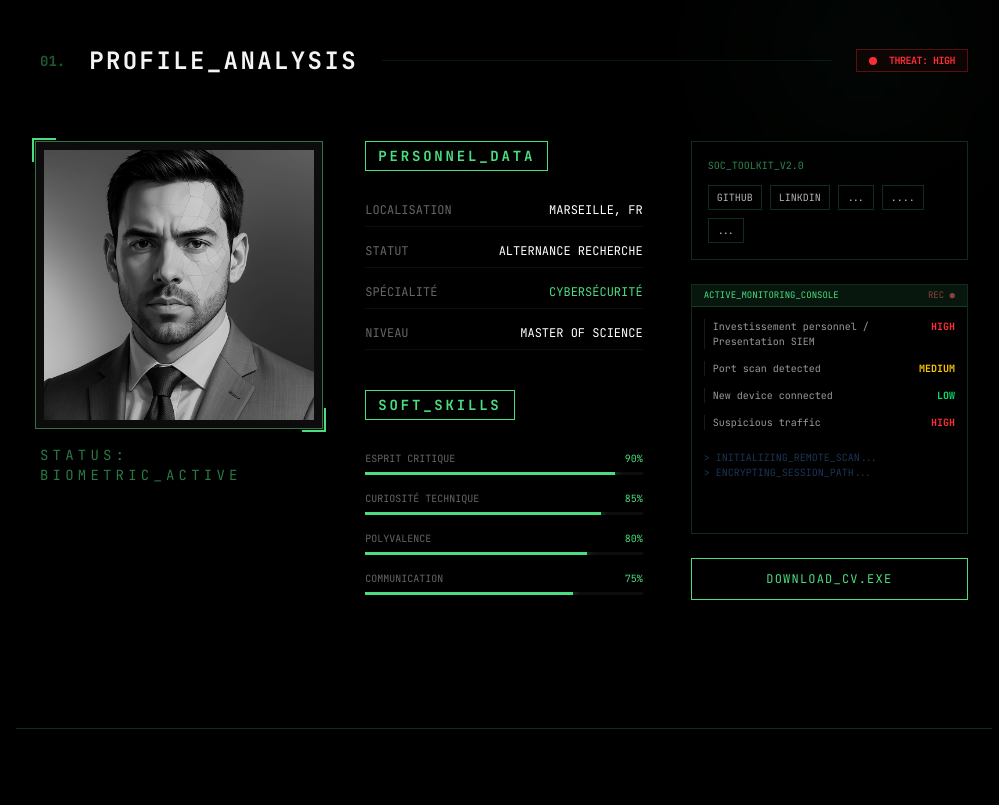
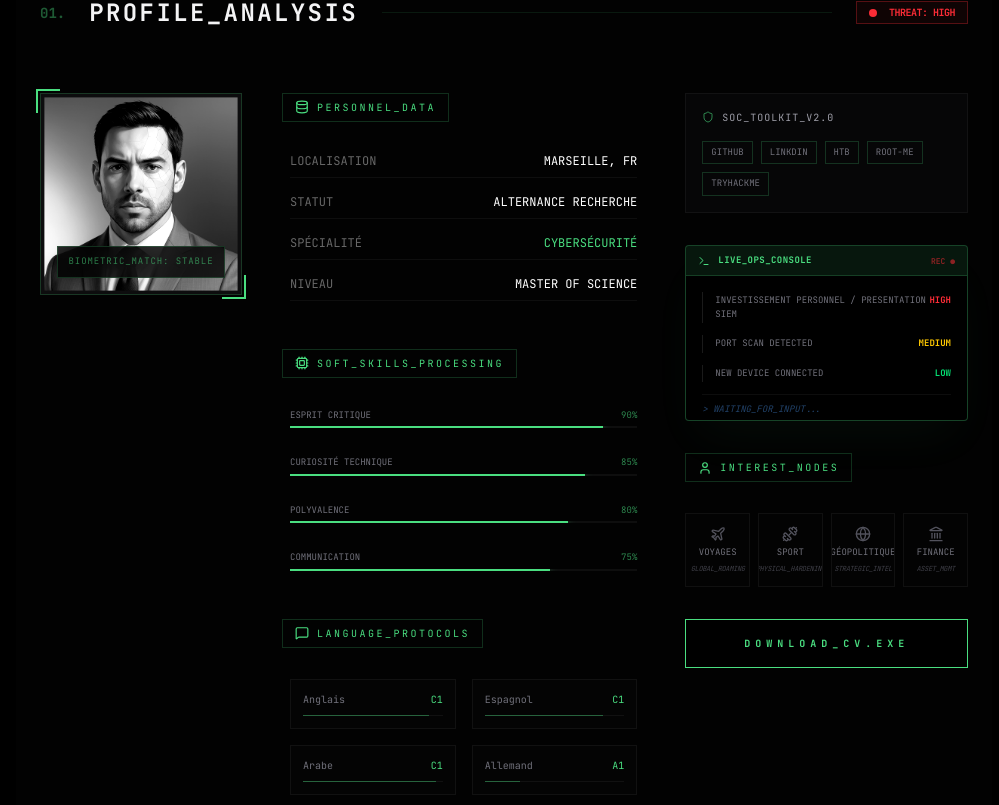
Before and after one commit to JN13012/Portfolio-React, a React (Vite) app: page / in a window 1280 px wide. Shown: the part 715-1520 px from the top of the page, without its empty margins (136-1135 px from the left). Built offline with nearby package versions, Linux system fonts and the light colour scheme.

Commit message:
Feat: Icone, Centres d'interets, Langues, + style titre

```diff
--- a/package.json
+++ b/package.json
@@ -10,6 +10,7 @@
     "preview": "vite preview"
   },
   "dependencies": {
+    "lucide-react": "^0.577.0",
     "react": "^19.2.4",
     "react-dom": "^19.2.4"
   },
--- a/src/components/Profile.jsx
+++ b/src/components/Profile.jsx
@@ -1,164 +1,224 @@
-import React from "react";
+import React, { memo } from "react";
 import ProfilImg from "../assets/Profil.png";
+import {
+  Plane,
+  Dumbbell,
+  Globe,
+  Landmark,
+  Terminal,
+  User,
+  Cpu,
+  MessageSquare,
+  Shield,
+  Database,
+} from "lucide-react";
+
+/* ===================== SUB-COMPONENTS ===================== */
+
+const SectionTitle = ({ icon: Icon, title, duration = 700, hasAnimate = true }) => (
+  <div className={`relative inline-block overflow-hidden mb-6 border border-cyber/20 ${hasAnimate ? 'group/title cursor-help' : ''}`}>
+    {hasAnimate && (
+      <div
+        className="absolute inset-y-0 left-0 w-0 bg-cyber group-hover/title:w-full transition-all ease-in-out z-0"
+        style={{ transitionDuration: `${duration}ms` }}
+      />
+    )}
+    <div className="relative z-10 flex items-center gap-2 px-3 py-1.5">
+      <Icon
+        size={14}
+        className={`transition-colors duration-300 ${hasAnimate ? 'text-cyber group-hover/title:text-black' : 'text-cyber'}`}
+      />
+      <h3 className={`text-[10px] font-mono uppercase tracking-[0.25em] transition-colors duration-300 ${hasAnimate ? 'text-cyber group-hover/title:text-black' : 'text-cyber'}`}>
+        {title}
+      </h3>
+    </div>
+  </div>
+);
+
+const SkillBar = memo(({ label, progress }) => (
+  <div className="space-y-1 group cursor-default">
+    <div className="flex justify-between text-[9px] font-mono text-zinc-500 uppercase group-hover:text-zinc-200 transition-colors">
+      <span>{label}</span>
+      <span className="text-cyber/60">{progress}%</span>
+    </div>
+    <div className="h-[2px] w-full bg-white/5 relative overflow-hidden">
+      <div
+        className="h-full bg-cyber shadow-[0_0_8px_#4ade80] transition-all duration-1000 ease-out"
+        style={{ width: `${progress}%` }}
+      />
+    </div>
+  </div>
+));
+
+const InterestCell = memo(({ icon: Icon, label, sub }) => (
+  <div className="group p-3 border border-white/5 bg-zinc-900/10 flex flex-col items-center justify-center gap-1 hover:border-cyber/40 hover:bg-cyber/5 transition-all duration-500 relative overflow-hidden">
+    <Icon
+      size={16}
+      className="text-zinc-600 group-hover:text-cyber transition-all group-hover:scale-110"
+    />
+    <div className="text-[9px] font-mono text-zinc-500 group-hover:text-zinc-200 uppercase text-center">
+      {label}
+    </div>
+    <div className="text-[7px] text-zinc-700 font-mono uppercase tracking-tighter italic text-center">
+      {sub}
+    </div>
+    <div className="absolute inset-0 bg-gradient-to-b from-transparent via-cyber/5 to-transparent -translate-y-full group-hover:translate-y-full transition-transform duration-1000"></div>
+  </div>
+));
+
+/* ===================== DATA ===================== */
+
+const personalData = [
+  { id: "loc", label: "Localisation", value: "Marseille, FR", color: "text-white" },
+  { id: "status", label: "Statut", value: "Alternance Recherche", color: "text-white" },
+  { id: "spec", label: "Spécialité", value: "Cybersécurité", color: "text-cyber" },
+  { id: "level", label: "Niveau", value: "Master of Science", color: "text-white" },
+];
+
+const languages = [
+  { id: "en", lang: "Anglais", level: "Courant", code: "C1", progress: 90 },
+  { id: "es", lang: "Espagnol", level: "Courant", code: "C1", progress: 85 },
+  { id: "ar", lang: "Arabe", level: "Courant", code: "C1", progress: 95 },
+  { id: "de", lang: "Allemand", level: "Basique", code: "A1", progress: 25 },
+];
+
+const monitoringLogs = [
+  { id: 1, msg: "Investissement personnel / Presentation SIEM", level: "HIGH", color: "text-red-500" },
+  { id: 2, msg: "Port scan detected", level: "MEDIUM", color: "text-yellow-400" },
+  { id: 3, msg: "New device connected", level: "LOW", color: "text-green-400" },
+];
+
+const socTools = ["GITHUB", "LINKDIN", "HTB", "ROOT-ME", "TRYHACKME"];
+
+const interests = [
+  { id: "travel", icon: Plane, label: "Voyages", sub: "Global_Roaming" },
+  { id: "sport", icon: Dumbbell, label: "Sport", sub: "Physical_Hardening" },
+  { id: "geo", icon: Globe, label: "Géopolitique", sub: "Strategic_Intel" },
+  { id: "finance", icon: Landmark, label: "Finance", sub: "Asset_Mgmt" },
+];
+
+/* ===================== MAIN COMPONENT ===================== */
 
 const Profile = () => {
-  const personalData = [
-    { label: "Localisation", value: "Marseille, FR", color: "text-white" },
-    { label: "Statut", value: "Alternance Recherche", color: "text-white" },
-    { label: "Spécialité", value: "Cybersécurité", color: "text-cyber" },
-    { label: "Niveau", value: "Master of Science", color: "text-white" },
-  ];
-
-  const socTools = ["GITHUB", "LINKDIN", "...", "....", "..."];
-
-  const monitoringLogs = [
-    { msg: "Investissement personnel / Presentation SIEM", level: "HIGH", color: "text-red-500" },
-    { msg: "Port scan detected", level: "MEDIUM", color: "text-yellow-400" },
-    { msg: "New device connected", level: "LOW", color: "text-green-400" },
-    { msg: "Suspicious traffic", level: "HIGH", color: "text-red-500" },
-  ];
-
   return (
-    <section className="py-12 md:py-20 lg:py-32 border-y border-cyber/20 bg-black/40 backdrop-blur-sm w-full relative overflow-hidden group/section">
-      <div className="absolute top-0 right-0 w-64 h-64 bg-cyber/5 rounded-full blur-3xl -z-10 animate-pulse"></div>
-
+    <section className="py-20 bg-[#020202] text-white relative overflow-hidden border-y border-cyber/10">
       <div className="container mx-auto px-6">
         <h2 className="text-xl md:text-2xl font-bold mb-16 flex items-center gap-6">
           <span className="text-cyber opacity-40 font-mono text-sm">01.</span>
-          <span className="text-zinc-100 tracking-widest uppercase font-mono">
-            Profile_Analysis
-          </span>
+          <span className="text-zinc-100 tracking-widest uppercase font-mono">Profile_Analysis</span>
           <div className="h-px bg-cyber/10 flex-1"></div>
           <div className="hidden sm:flex items-center gap-3 border border-red-500/30 px-3 py-1 bg-red-500/5">
             <span className="w-2 h-2 bg-red-500 rounded-full animate-ping"></span>
-            <span className="text-red-500 font-mono text-[10px] uppercase tracking-tighter">
-              Threat: High
-            </span>
+            <span className="text-red-500 font-mono text-[10px] uppercase tracking-tighter">Threat: High</span>
           </div>
         </h2>
 
-        <div className="grid grid-cols-1 md:grid-cols-3 gap-12">
-          {/* COLONNE 1 : AVATAR AVEC SCANNER */}
-          <div className="flex flex-col items-center gap-4">
-            <div className="relative w-72 h-72 border border-cyber/50 p-2 bg-zinc-900/50 group">
-              {/* Coins décoratifs style HUD */}
-              <div className="absolute -top-1 -left-1 w-6 h-6 border-t-2 border-l-2 border-cyber"></div>
-              <div className="absolute -bottom-1 -right-1 w-6 h-6 border-b-2 border-r-2 border-cyber"></div>
-
-              {/* Ligne de scan animation */}
-              <div className="absolute inset-0 w-full h-[2px] bg-cyber/50 z-10 shadow-[0_0_15px_rgba(74,222,128,0.5)] animate-scan opacity-0 group-hover:opacity-100"></div>
-
-              <div className="w-full h-full overflow-hidden bg-black">
-                <img
-                  src={ProfilImg}
-                  alt="Subject Profile"
-                  className="w-full h-full object-cover grayscale opacity-80 group-hover:grayscale-0 group-hover:opacity-100 transition-all duration-700 scale-110 group-hover:scale-100"
-                />
+        <div className="grid grid-cols-1 lg:grid-cols-12 gap-10">
+          <div className="lg:col-span-3 space-y-8">
+            <div className="relative group mx-auto lg:mx-0 w-72 h-72 lg:w-full lg:h-auto">
+              <div className="absolute -top-1 -left-1 w-6 h-6 border-t-2 border-l-2 border-cyber z-20"></div>
+              <div className="absolute -bottom-1 -right-1 w-6 h-6 border-b-2 border-r-2 border-cyber z-20"></div>
+              <div className="absolute inset-0 w-full h-[2px] bg-cyber/60 z-30 shadow-[0_0_15px_#4ade80] animate-scan opacity-0 group-hover:opacity-100"></div>
+              <div className="relative border border-cyber/20 p-2 bg-zinc-900/50 overflow-hidden">
+                <img src={ProfilImg} alt="Profile" className="w-full grayscale contrast-110 group-hover:grayscale-0 transition-all duration-700 scale-105 group-hover:scale-100" />
+                <div className="absolute bottom-4 left-4 right-4 bg-black/80 backdrop-blur-md border border-cyber/20 p-2 z-20 text-center">
+                  <p className="text-[9px] font-mono text-cyber animate-pulse tracking-widest uppercase">Biometric_Match: Stable</p>
+                </div>
               </div>
-            </div>
-            <div className="text-sm font-mono text-cyber animate-pulse uppercase tracking-[0.3em]">
-              Status: Biometric_Active
             </div>
           </div>
 
-          {/* COL 2: CORE INTEL (Effets Fill conservés) */}
-          <div className="space-y-10">
+          <div className="lg:col-span-5 space-y-12">
             <div>
-              {/* EFFET FILL SUR PERSONNEL_DATA CONSERVÉ */}
-              <div className="relative inline-block overflow-hidden group/title mb-6 cursor-default">
-                <div className="absolute inset-0 w-0 bg-cyber group-hover/title:w-full transition-all duration-1000 ease-in-out -z-10"></div>
-                <h3 className="text-sm font-bold border border-cyber text-cyber group-hover/title:text-black px-3 py-1 tracking-[0.2em] uppercase transition-colors duration-300 font-mono">
-                  Personnel_Data
-                </h3>
-              </div>
-
-              <ul className="space-y-4 font-mono">
+              <SectionTitle icon={Database} title="Personnel_Data" duration={1800}/>
+              <ul className="space-y-4 font-mono px-2">
                 {personalData.map((item, i) => (
-                  <li
-                    key={i}
-                    className="flex justify-between border-b border-white/5 pb-2 group/item relative z-10"
-                  >
-                    <span className="text-xs text-white/40 uppercase group-hover/item:text-cyber transition-colors">
-                      {item.label}
-                    </span>
-                    <span className={`text-xs uppercase ${item.color}`}>
-                      {item.value}
-                    </span>
+                  <li key={i} className="flex justify-between border-b border-white/5 pb-2 group/item relative z-10">
+                    <span className="text-xs text-white/40 uppercase group-hover/item:text-cyber transition-colors">{item.label}</span>
+                    <span className={`text-xs uppercase ${item.color}`}>{item.value}</span>
                   </li>
                 ))}
               </ul>
             </div>
 
-            <div className="space-y-6">
-              {/* EFFET FILL SUR SOFT_SKILLS CONSERVÉ */}
-              <div className="relative inline-block overflow-hidden group/soft cursor-default">
-                <div className="absolute inset-0 w-0 bg-cyber group-hover/soft:w-full transition-all duration-500 ease-in-out -z-10"></div>
-                <h3 className="text-sm font-bold border border-cyber text-cyber group-hover/soft:text-black px-3 py-1 tracking-[0.2em] uppercase transition-colors duration-300 font-mono">
-                  Soft_Skills
-                </h3>
+            <div>
+              <SectionTitle icon={Cpu} title="Soft_Skills_Processing" duration={1000}/>
+              <div className="space-y-7 px-2">
+                <SkillBar label="Esprit critique" progress={90} />
+                <SkillBar label="Curiosité technique" progress={85} />
+                <SkillBar label="Polyvalence" progress={80} />
+                <SkillBar label="Communication" progress={75} />
               </div>
+            </div>
 
-              <div className="space-y-4 relative z-10">
-                <SkillBar label="Esprit critique" progress="90%" />
-                <SkillBar label="Curiosité technique" progress="85%" />
-                <SkillBar label="Polyvalence" progress="80%" />
-                <SkillBar label="Communication" progress="75%" />
+            <div>
+              <SectionTitle icon={MessageSquare} title="Language_Protocols" duration={500}/>
+              <div className="grid grid-cols-2 gap-4 px-2">
+                {languages.map((l) => (
+                  <div key={l.id} className="p-3 border border-white/5 bg-zinc-900/10 hover:border-cyber/40 transition-all group">
+                    <div className="flex justify-between text-[10px] font-mono mb-2">
+                      <span className="text-zinc-500 group-hover:text-white">{l.lang}</span>
+                      <span className="text-cyber">{l.code}</span>
+                    </div>
+                    <div className="h-[1px] w-full bg-white/5">
+                      <div className="h-full bg-cyber/40 group-hover:bg-cyber transition-all duration-1000" style={{ width: `${l.progress}%` }} />
+                    </div>
+                  </div>
+                ))}
               </div>
             </div>
           </div>
 
-          {/* COL 3: SOC OPERATIONS (Inchangé) */}
-          <div className="space-y-6 flex flex-col h-full relative z-10">
-            <div className="bg-black/40 border border-cyber/20 p-4">
-              <p className="text-[10px] text-cyber/60 font-mono uppercase mb-3">
-                SOC_Toolkit_v2.0
-              </p>
+          <div className="lg:col-span-4 space-y-8">
+            <div className="bg-zinc-900/20 border border-white/5 p-4">
+              <div className="flex items-center gap-2 mb-4">
+                <Shield size={12} className="text-cyber/60" />
+                <p className="text-[10px] text-zinc-400 font-mono uppercase tracking-widest">SOC_Toolkit_v2.0</p>
+              </div>
               <div className="flex flex-wrap gap-2">
                 {socTools.map((tool) => (
-                  <span
-                    key={tool}
-                    className="text-[10px] font-mono border border-cyber/20 px-2 py-1 text-white/70 hover:border-cyber hover:text-cyber transition-all cursor-crosshair"
-                  >
-                    {tool}
-                  </span>
+                  <span key={tool} className="text-[9px] font-mono border border-cyber/20 px-2 py-1 text-zinc-500 hover:border-cyber hover:text-cyber transition-all cursor-crosshair">{tool}</span>
                 ))}
               </div>
             </div>
 
-            <div className="flex-1 min-h-[250px] bg-black/60 border border-cyber/20 flex flex-col">
-              <div className="bg-cyber/10 px-3 py-1 flex justify-between items-center border-b border-cyber/20">
-                <span className="text-[9px] font-mono text-cyber uppercase">
-                  Active_Monitoring_Console
-                </span>
-                <span className="text-[9px] font-mono text-red-400 animate-pulse">
-                  REC ●
-                </span>
+            <div className="bg-black border border-cyber/30 rounded-sm overflow-hidden flex flex-col shadow-2xl shadow-cyber/5">
+              <div className="bg-cyber/10 px-3 py-2 flex justify-between items-center border-b border-cyber/20">
+                <div className="flex items-center gap-2">
+                  <Terminal size={12} className="text-cyber" />
+                  <span className="text-[9px] font-mono text-cyber uppercase font-bold tracking-wider">Live_Ops_Console</span>
+                </div>
+                <div className="text-[8px] text-red-500 animate-pulse font-bold">REC ●</div>
               </div>
-              <div className="p-3 font-mono text-[10px] space-y-3 overflow-y-auto max-h-[220px] scrollbar-hide">
-                {monitoringLogs.map((log, i) => (
-                  <div
-                    key={i}
-                    className="flex justify-between items-start gap-4 border-l border-white/10 pl-2"
-                  >
-                    <span className="text-white/60">{log.msg}</span>
-                    <span className={`font-bold ${log.color}`}>
-                      {log.level}
-                    </span>
+              <div className="p-4 h-36 overflow-y-auto space-y-3 font-mono scrollbar-hide text-[9px]">
+                {monitoringLogs.map((log) => (
+                  <div key={log.id} className="flex justify-between border-l border-white/10 pl-3 py-0.5 hover:bg-white/5 transition-colors">
+                    <span className="text-zinc-500 uppercase">{log.msg}</span>
+                    <span className={`${log.color} font-bold`}>{log.level}</span>
                   </div>
                 ))}
-                <div className="pt-2 text-blue-400/60 animate-pulse">
-                  {">"} INITIALIZING_REMOTE_SCAN...
-                  <br />
-                  {">"} ENCRYPTING_SESSION_PATH...
-                </div>
+                <div className="text-blue-400/40 italic pt-2 border-t border-white/5">{">"} WAITING_FOR_INPUT...</div>
               </div>
             </div>
 
+            <div>
+              {/* TITRE SANS EFFET DE CHARGEMENT */}
+              <SectionTitle icon={User} title="Interest_Nodes" hasAnimate={false} />
+              <div className="grid grid-cols-4 gap-2">
+                {interests.map((item) => (
+                  <InterestCell key={item.id} {...item} />
+                ))}
+              </div>
+            </div>
+
+            {/* BOUTON DOWNLOAD : EFFET CHARGEMENT SUPPRIMÉ, FLICKER CONSERVÉ */}
             <a
               href="/mon-cv.pdf"
-              className="w-full relative px-6 py-3 bg-black text-cyber border border-cyber font-mono text-xs uppercase tracking-widest hover:bg-cyber/10 hover:shadow-[0_0_15px_#4ade8033] hover:animate-flicker transition-all text-center"
+              className="w-full relative px-6 py-4 bg-black text-cyber border border-cyber font-mono text-[10px] uppercase tracking-[0.5em] hover:bg-cyber/10 hover:shadow-[0_0_15px_#4ade8033] hover:animate-flicker transition-all text-center flex items-center justify-center overflow-hidden"
             >
-              Download_CV.exe
+              <span className="relative z-10 font-bold">
+                Download_CV.exe
+              </span>
             </a>
           </div>
         </div>
@@ -167,19 +227,4 @@ const Profile = () => {
   );
 };
 
-const SkillBar = ({ label, progress }) => (
-  <div className="space-y-1.5 group/bar cursor-default">
-    <div className="flex justify-between text-[10px] font-mono text-white/40 uppercase group-hover/bar:text-white transition-colors">
-      <span>{label}</span>
-      <span className="text-cyber">{progress}</span>
-    </div>
-    <div className="h-[3px] w-full bg-white/5 relative overflow-hidden">
-      <div
-        className="absolute top-0 left-0 h-full bg-cyber transition-all duration-1000 ease-out shadow-[0_0_8px_#4ade80]"
-        style={{ width: progress }}
-      ></div>
-    </div>
-  </div>
-);
-
 export default Profile;
--- a/src/index.css
+++ b/src/index.css
@@ -47,23 +47,19 @@
     }
   }
 
-  /* Effet de clignotement électrique (Flicker) */
-  /* Les paliers irréguliers créent un aspect "bug" réaliste */
+/* On accélère un peu la cadence pour un effet plus nerveux */
+  --animate-flicker: flicker 1.5s infinite;
+
   @keyframes flicker {
-    /* Phase stable : l'élément est parfaitement visible de 0% à 80% */
-    0%,
-    80%,
-    85%,
-    95%,
-    100% {
+    /* État normal : Pleine opacité et lueur légère */
+    0%, 19.999%, 22%, 62.999%, 64%, 64.999%, 70%, 100% {
       opacity: 1;
+      filter: drop-shadow(0 0 2px var(--color-cyber));
     }
-    /* Phase de "bug" : les coupures sont regroupées entre 81% et 94% */
-    81%,
-    84.999%,
-    91%,
-    94.999% {
-      opacity: 0.4;
+    /* État "Bug" : Coupure brutale et disparition de la lueur */
+    20%, 21.999%, 63%, 63.999%, 65%, 69.999% {
+      opacity: 0.1;
+      filter: none;
     }
   }
 }
```
Also changed, not shown: 1 other file (tests, documents, lock files or other folders).
